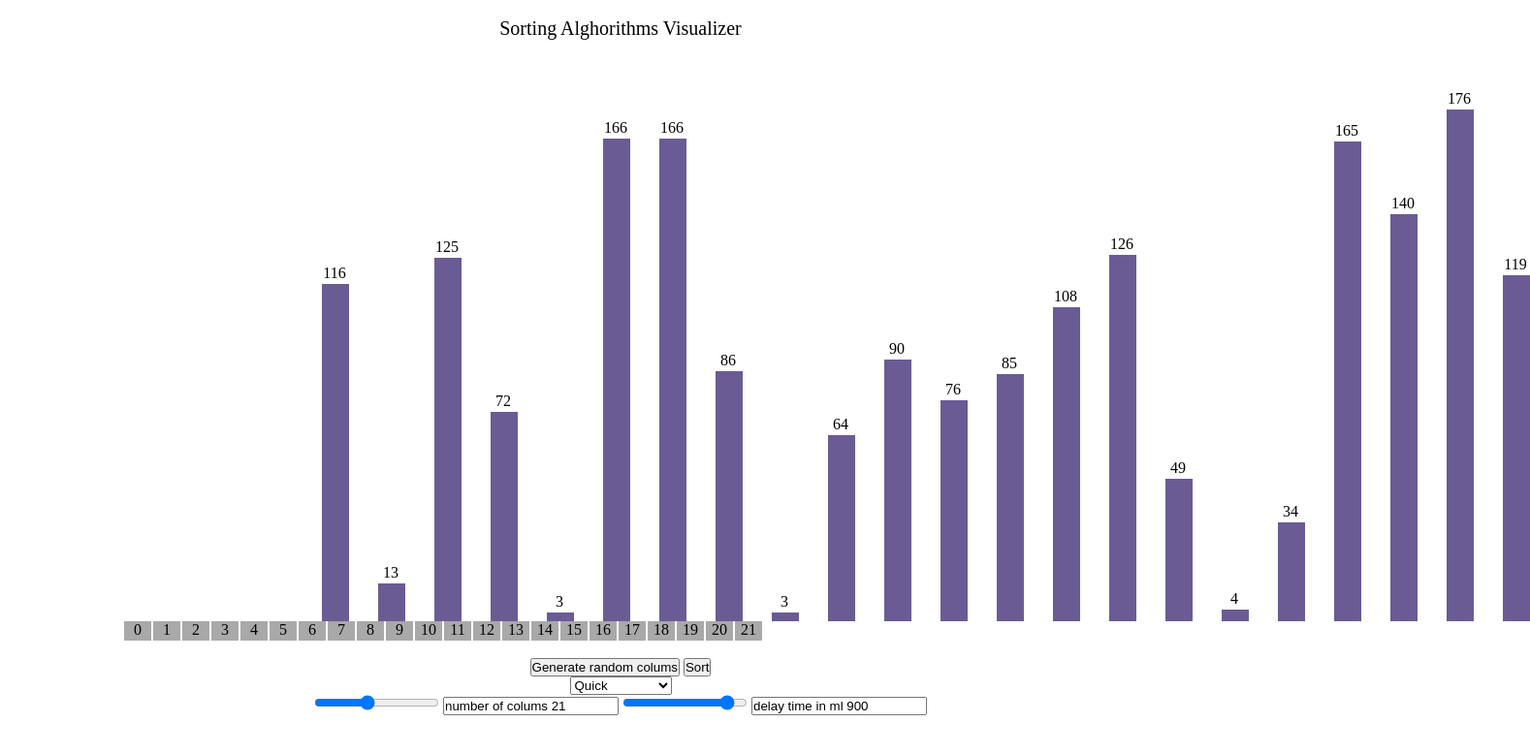
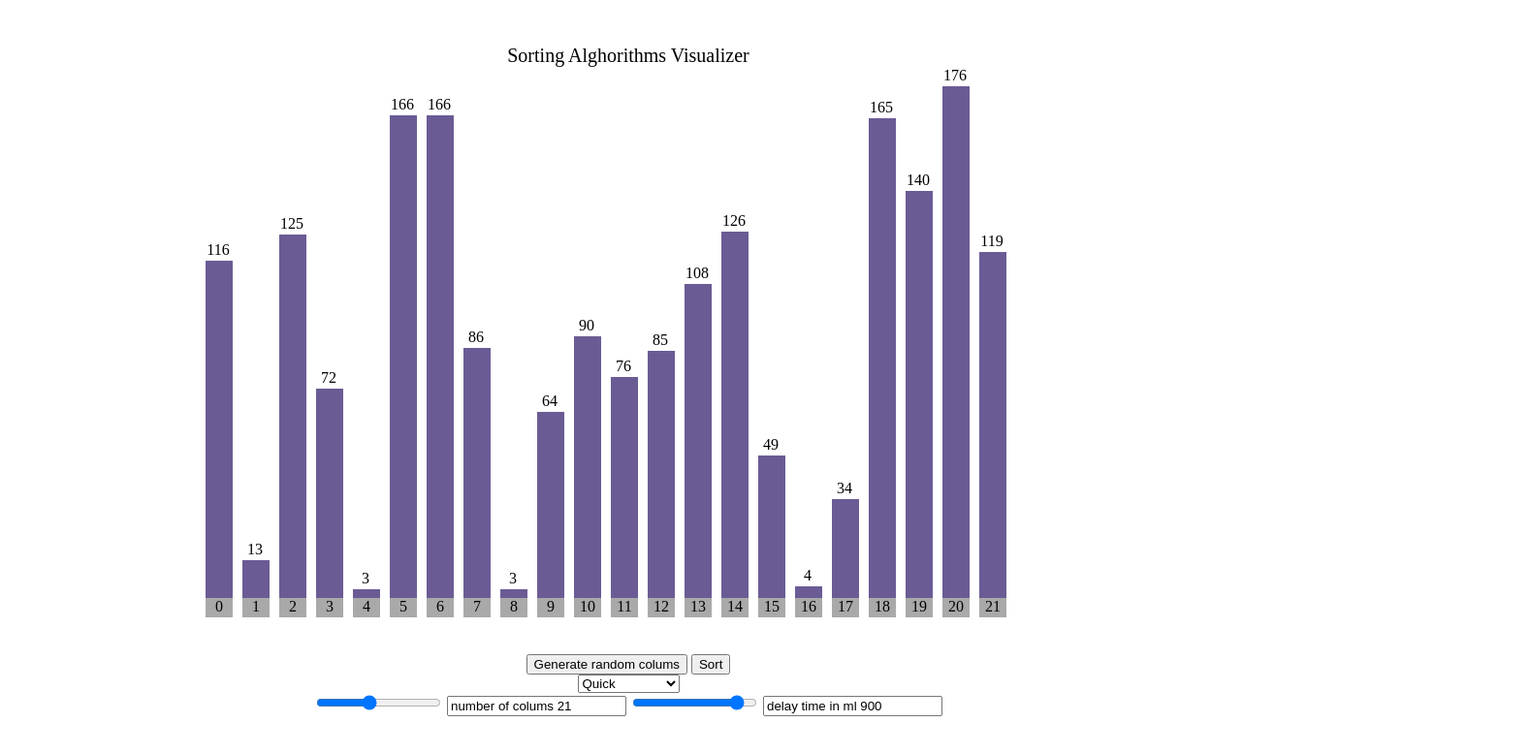
Before and after one commit to mohammedalsomali/sorting-algorithms-visualizer, a plain HTML site: page index.html in a window 1280 px wide. Both pictures are taken after a click on the button "Generate random colums". Shown: the whole page at 97% size, 1578 px wide, since content can reach past the window. Drawn offline with Linux system fonts and the light colour scheme.

Commit message:
finally centered the columns

```diff
--- a/main.js
+++ b/main.js
@@ -89,14 +89,14 @@ function generatearray() {
     var value = Math.ceil(Math.random() * 180);
 
     // Creating element div
-    var array_ele = document.createElement("col");
+    var array_ele = document.createElement("div");
 
     // Adding class 'block' to div
     array_ele.classList.add("block");
 
     // Adding style to div
     array_ele.style.height = `${value * 3}px`;
-    array_ele.style.transform = `translate(${i * 30}px)`;
+    array_ele.style.transform = `translate(${i * 10}px)`;
 
     // Creating label element for displaying
     // size of particular block
@@ -122,14 +122,14 @@ document.getElementById("count");
 function generate_idx() {
   for (var i = 0; i <= num ; i++) {
     // Creating element div
-    var array_ele2 = document.createElement("col");
+    var array_ele2 = document.createElement("div");
 
     // Adding class 'block2' to col
     array_ele2.classList.add("block2");
 
     // Adding style to div
     array_ele2.style.height = `${20}px`;
-    array_ele2.style.transform = `translate(${i * 30}px)`;
+    array_ele2.style.transform = `translate(${i * 10}px)`;
 
     // Adding indexes
     var array_ele_label2 =
--- a/style.css
+++ b/style.css
@@ -1,13 +1,13 @@
-* {
+/* * {
   margin:0;
   padding:0;
   box-sizing: border-box;
-}
+} */
 
 body {
   display: block;
-  height: 100vh;
-  width: 100vw;
+  height: 100%;
+  width: 100%;
   text-align: center;
 }
 
@@ -21,13 +21,10 @@ body {
   background-color: white;
   height: 75%;
   width: 80%;
-  margin: auto;
   position: relative;
   display: flex;
-  flex-direction: rows;
-  gap: 0px;
+  justify-content: center;
   align-items: flex-end;
-  justify-content: center;
 
 
 }
@@ -58,7 +55,7 @@ body {
 .block2 {
   width: 28px;
   background-color: darkgray;
-  position: absolute;
+  /* position: absolute; */
   transition: 0.2s all ease;
 
 }
@@ -72,9 +69,10 @@ body {
 #count {
   height: 20px;
   width: 80%;
-  margin: auto;
-  align-items: center;
-
+  position: relative;
+  display: flex;
+  justify-content: center;
+  align-items: flex-end;
 }
 
 /* Mouse-over effects */
```
